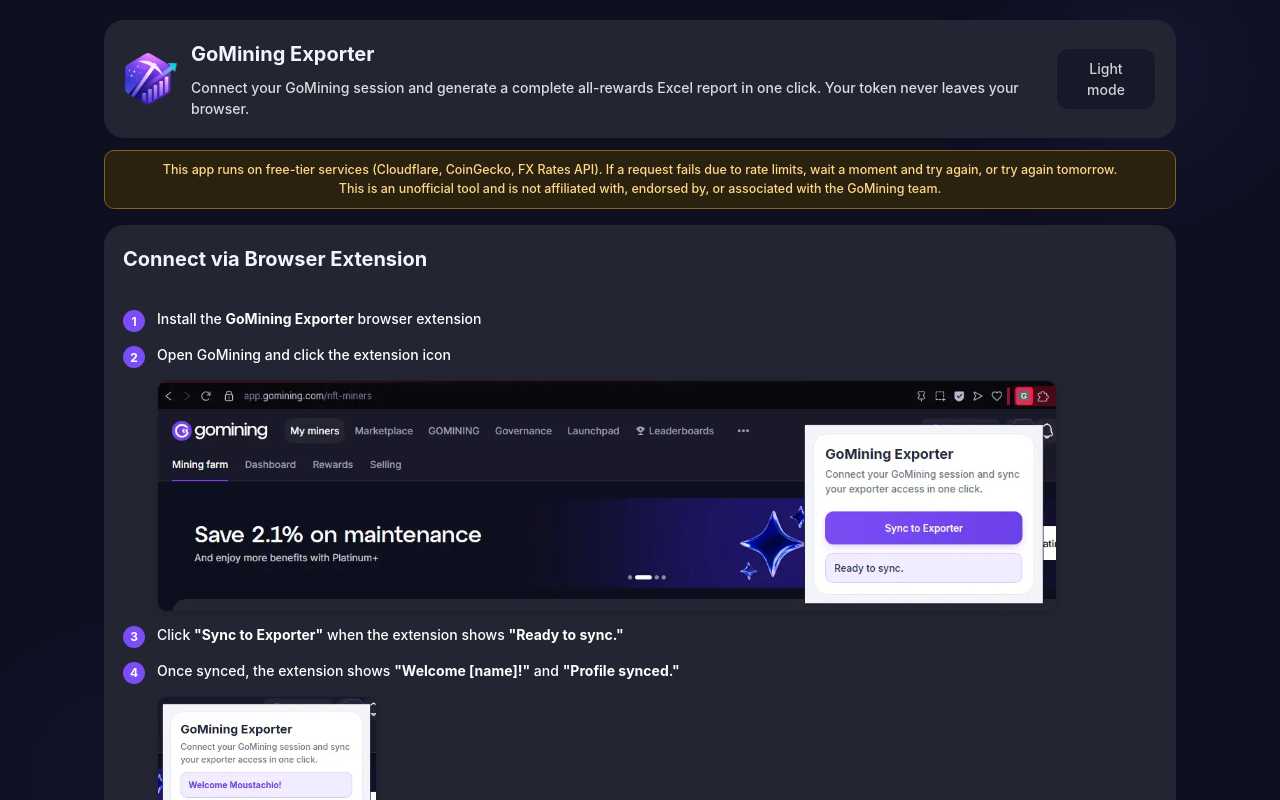
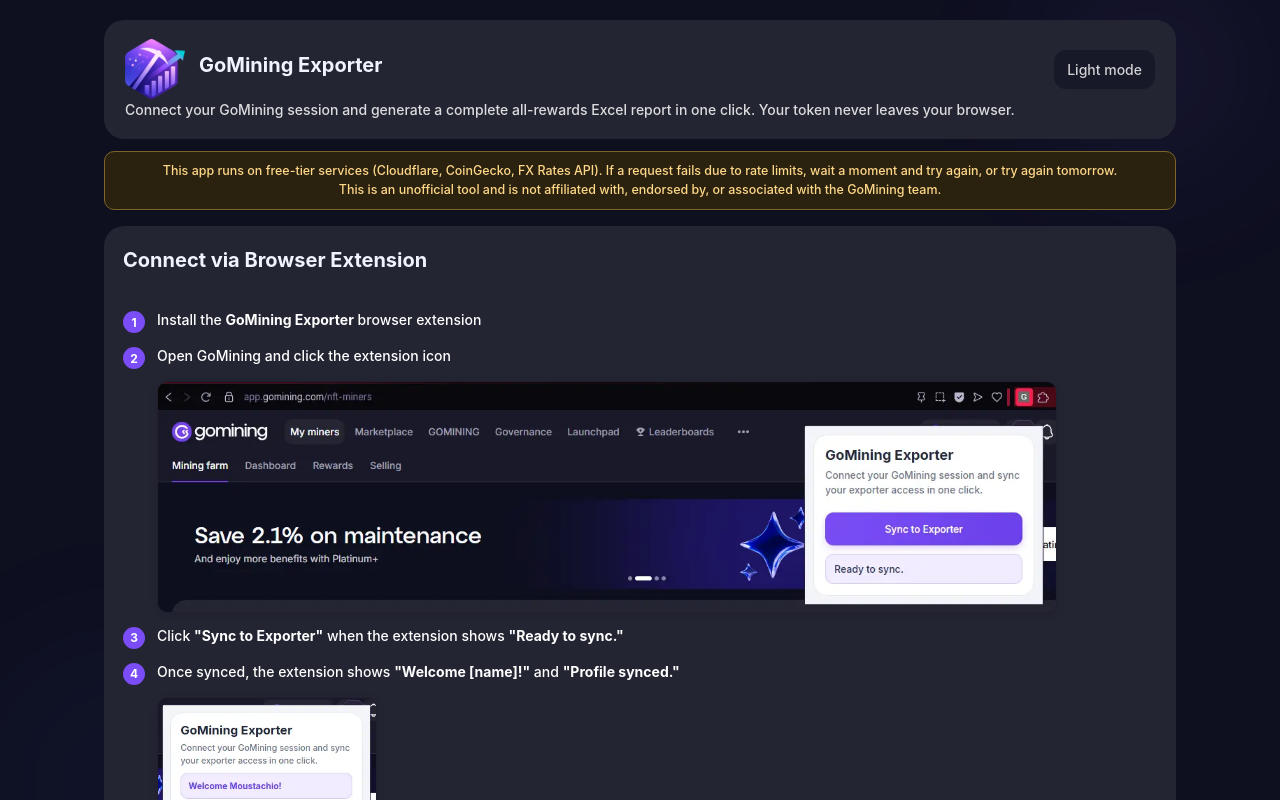
Before and after one commit to JoseGouveia9/RewardTrackr, a React (Vite) app: page / in a window 1280 px wide. Shown: the top 800 px of the page. Built offline with nearby package versions, Linux system fonts and the light colour scheme.

Commit message:
fix: move subtitle below title row, increase logo to 60px

```diff
--- a/src/app/App.css
+++ b/src/app/App.css
@@ -109,8 +109,8 @@ h3,
 }
 
 .hero-logo {
-  width: 52px;
-  height: 52px;
+  width: 60px;
+  height: 60px;
   border-radius: 12px;
   flex-shrink: 0;
 }
--- a/src/app/App.tsx
+++ b/src/app/App.tsx
@@ -64,18 +64,16 @@ function App() {
           <div className="hero-top">
             <div className="hero-title-row">
               <img src={logo} alt="GoMining Exporter logo" className="hero-logo" />
-              <div>
-                <h1>GoMining Exporter</h1>
-                <p className="hero-subtitle">
-                  Connect your GoMining session and generate a complete all-rewards Excel report in
-                  one click. Your token never leaves your browser.
-                </p>
-              </div>
+              <h1>GoMining Exporter</h1>
             </div>
             <button type="button" className="btn-theme" onClick={toggleTheme}>
               {theme === "dark" ? "Light mode" : "Dark mode"}
             </button>
           </div>
+          <p className="hero-subtitle">
+            Connect your GoMining session and generate a complete all-rewards Excel report in one
+            click. Your token never leaves your browser.
+          </p>
         </header>
 
         <div className="app-notice">
```
